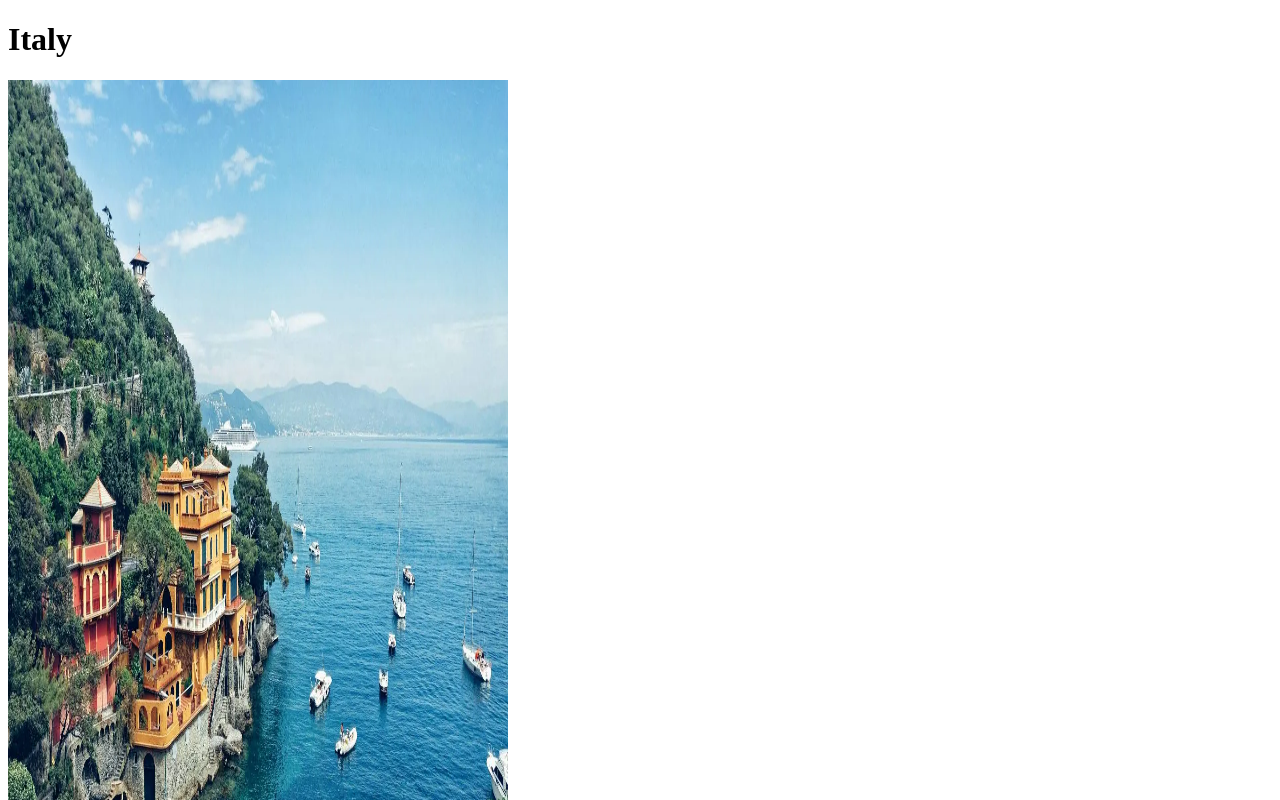
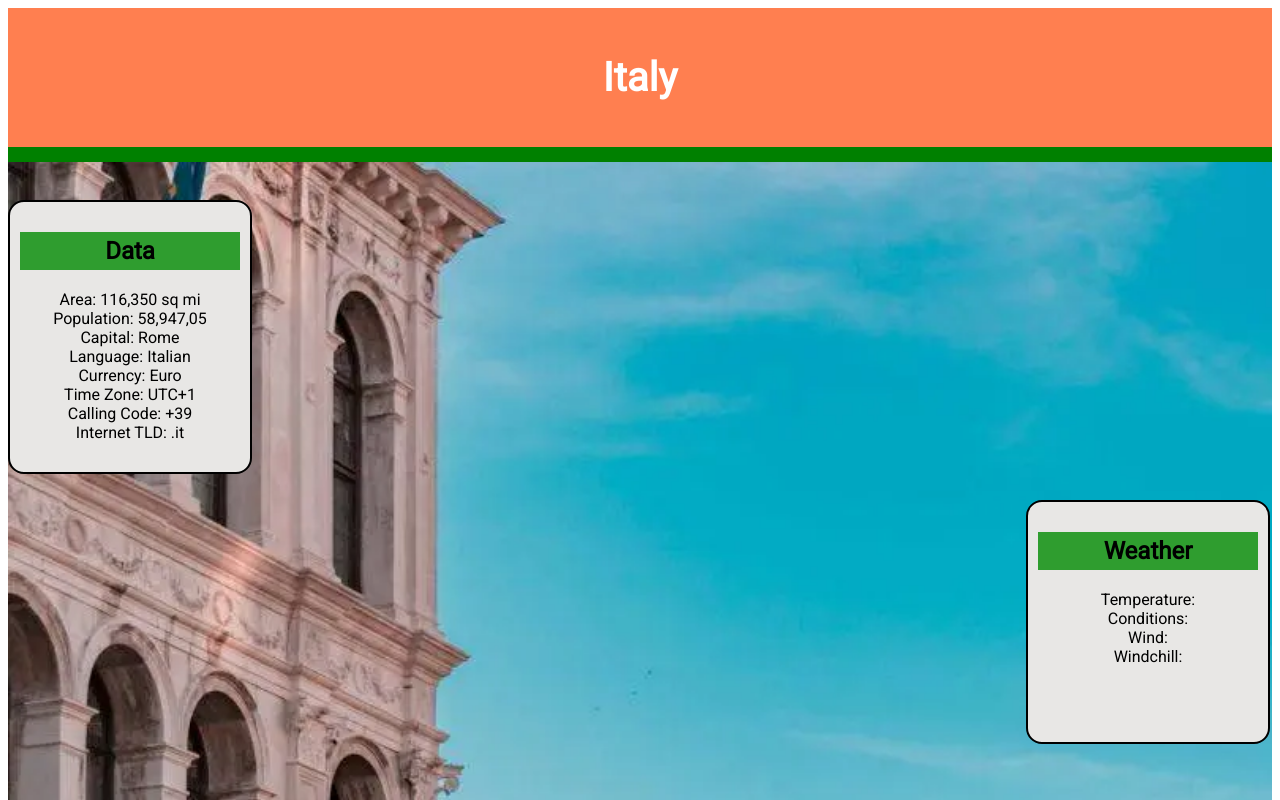
Before and after one commit to KChristineChu/wdd131, a plain HTML site: page place.html in a window 1280 px wide. Shown: the top 800 px of the page. Drawn offline with Linux system fonts and the light colour scheme.

Commit message:
Worked on CSS

```diff
--- a/place.html
+++ b/place.html
@@ -21,32 +21,33 @@
     </header>
 
     <main>
-
+        <div class="hero"
             <picture>
                 <source srcset="images/hero1-large-webp.webp" media="(min-width: 1000px)">
-            <img src="images/hero1-medium-webp.webp" alt="Italy" width="500" height="1000">
+                <img src="images/hero1-medium-webp.webp" alt="Italy" width="500" height="700">
             </picture>
-
 
             <session class="data">
                 <h2>Data</h2>
-            <span class="label"></span> <span class="value"></span>
-            <span class="label"></span> <span class="value"></span>
-            <span class="label"></span> <span class="value"></span>
-            <span class="label"></span> <span class="value"></span>
-            <span class="label"></span> <span class="value"></span>
-            <span class="label"></span> <span class="value"></span>
-            <span class="label"></span> <span class="value"></span>
+                <span class="label">Area: </span> <span class="value">116,350 sq mi</span><br>
+                <span class="label">Population: </span> <span class="value">58,947,05</span><br>
+                <span class="label">Capital: </span> <span class="value">Rome</span><br>
+                <span class="label">Language: </span> <span class="value">Italian</span><br>
+                <span class="label">Currency: </span> <span class="value">Euro</span><br>
+                <span class="label">Time Zone: </span> <span class="value">UTC+1</span><br>
+                <span class="label">Calling Code: </span> <span class="value">+39</span><br>
+                <span class="label">Internet TLD: </span> <span class="value">.it</span>
             </session>
 
             <session class="weather">
                 <h2>Weather</h2>
-            <span class="label"></span> <span class="value"></span>
-            <span class="label"></span> <span class="value"></span>
-            <span class="label"></span> <span class="value"></span>
-            <span class="label"></span> <span class="value"></span>
+                <span class="label">Temperature: </span> <span class="value"></span><br>
+                <span class="label">Conditions: </span> <span class="value"></span><br>
+                <span class="label">Wind: </span> <span class="value"></span><br>
+                <span class="label">Windchill: </span> <span class="value"></span>
 
             </session>
+        </div>
     </main>
 
     <footer>
--- a/styles/place.css
+++ b/styles/place.css
@@ -0,0 +1,63 @@
+body {
+    font-family: 'Roboto', san serif;
+}
+
+header {
+    background-color: coral;
+    color: white;
+    display: block;
+    text-align: center;
+    padding: 1.2rem;
+    border-bottom: 15px solid green;
+}
+ h1{
+    font-size: 2.5rem;
+ }
+main {
+    max-width: 1500px;
+
+}
+
+main img {
+    display: block;
+    width: 100%;
+    height: auto;
+}
+
+.data,
+.weather {
+    background-color: rgb(232, 231, 229);
+    color: #000;
+    border: 2px solid black;
+    border-radius: 1em;
+    padding: 10px;
+    text-align: center;
+}
+.data {
+    width: 220px;
+    height: 250px;
+    position: absolute;
+    top: 200px;
+}
+
+.weather {
+    width: 220px;
+    height: 220px;
+    position: absolute;
+    top: 500px;
+    right: 10px;
+}
+
+h2 {
+    display: block;
+    text-align: center;
+    padding: 5px;
+    background-color: rgb(47, 157, 47);
+}
+
+footer {
+    background-color: coral;
+    color: white;
+    padding: 1rem;
+    text-align: center;
+}
```
Lines whose indentation alone changed are shown as unchanged.
